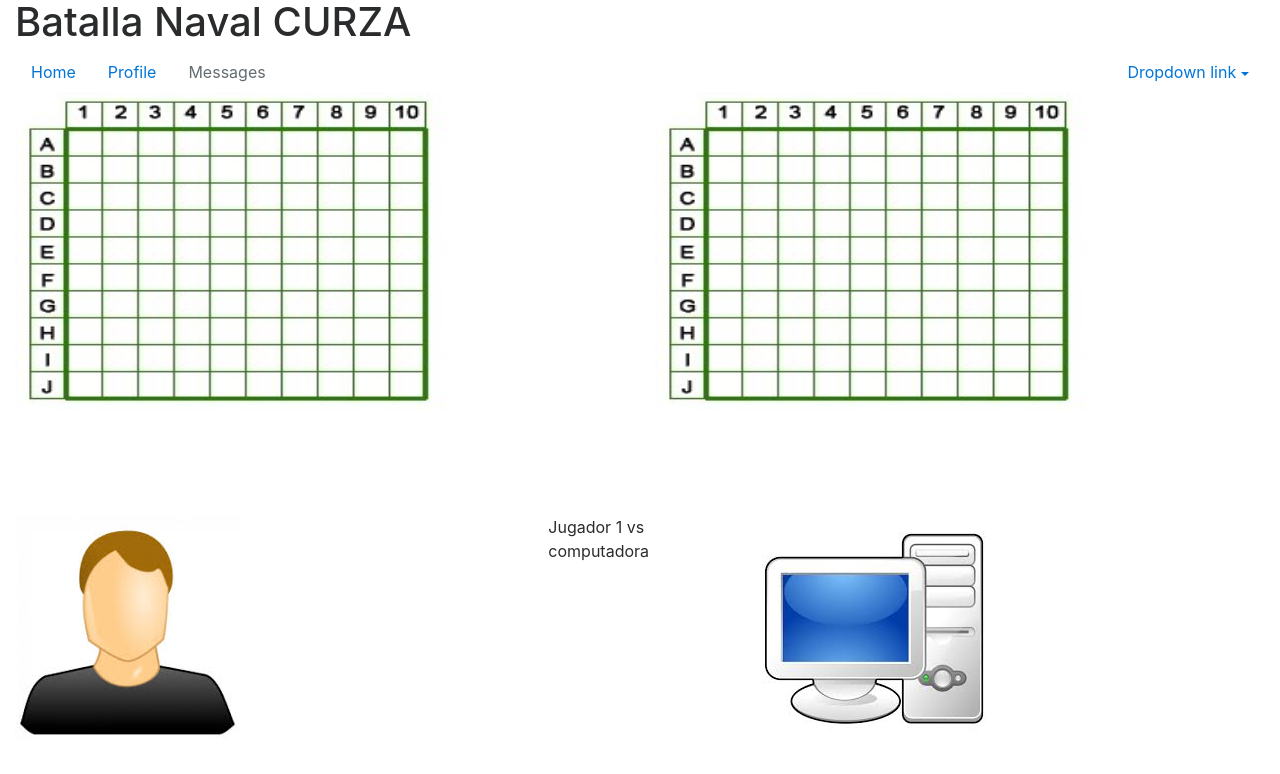
After one commit to mdvazquez/batallanaval, a PHP site: page /paginajuego.php in a window 1280 px wide. The commit adds this page. Shown: the top 774 px of the page. Run offline with PHP 8.4, Linux system fonts and the light colour scheme.

Commit message:
Agregado de la pagina de juego

```diff
--- a/css/style.css
+++ b/css/style.css
@@ -1 +1,4 @@
-# Empty CSS file for your own CSS
+img.dummy {
+    width: 75%;
+    height: 75%;
+}
--- a/index.php
+++ b/index.php
@@ -15,7 +15,6 @@
 
     </head>
     <body>
-
         <div class="container-fluid">
             <div class="row">
                 <div class="col-md-12">
@@ -190,7 +189,7 @@
                     </table>
                 </div>
                 <div class="col-md-6">
-			<img alt="Bootstrap Image Preview" src="http://www.layoutit.com/img/sports-q-c-140-140-3.jpg">
+                    <img alt="Bootstrap Image Preview" src="images\grilla.jpg">
                 </div>
             </div>
             <div class="row">
@@ -216,7 +215,6 @@
                 </div>
             </div>
         </div>
-
         <script src="js/jquery.min.js"></script>
         <script src="js/bootstrap.min.js"></script>
         <script src="js/scripts.js"></script>
--- /dev/null
+++ b/paginajuego.php
@@ -0,0 +1,77 @@
+<!DOCTYPE html>
+<html lang="en">
+    <head>
+        <meta charset="utf-8">
+        <meta http-equiv="X-UA-Compatible" content="IE=edge">
+        <meta name="viewport" content="width=device-width, initial-scale=1">
+
+        <title>Bootstrap 4, from LayoutIt!</title>
+
+        <meta name="description" content="Source code generated using layoutit.com">
+        <meta name="author" content="LayoutIt!">
+
+        <link href="css/bootstrap.min.css" rel="stylesheet">
+        <link href="css/style.css" rel="stylesheet">
+
+    </head>
+    <body>
+        <div class="container-fluid">
+            <div class="row">
+                <div class="col-md-12">
+                    <div class="page-header">
+                        <h1>
+                            <div>
+                                Batalla Naval CURZA
+                            </div>
+                        </h1>
+                    </div>
+                </div>
+            </div>
+            <div class="row">
+                <div class="col-md-12">
+                    <ul class="nav">
+                        <li class="nav-item">
+                            <a class="nav-link active" href="#">Home</a>
+                        </li>
+                        <li class="nav-item">
+                            <a class="nav-link" href="#">Profile</a>
+                        </li>
+                        <li class="nav-item">
+                            <a class="nav-link disabled" href="#">Messages</a>
+                        </li>
+                        <li class="nav-item dropdown ml-md-auto">
+                            <a class="nav-link dropdown-toggle" href="http://example.com" id="navbarDropdownMenuLink" data-toggle="dropdown">Dropdown link</a>
+                            <div class="dropdown-menu dropdown-menu-right" aria-labelledby="navbarDropdownMenuLink">
+                                <a class="dropdown-item" href="#">Action</a> <a class="dropdown-item" href="#">Another action</a> <a class="dropdown-item" href="#">Something else here</a>
+                                <div class="dropdown-divider">
+                                </div> <a class="dropdown-item" href="#">Separated link</a>
+                            </div>
+                        </li>
+                    </ul>
+                </div>
+            </div>
+            <div class="row">
+                <div class="col-md-6">
+                    <img class="dummy" alt="Bootstrap Image Preview" src="images\grilla.jpg">
+                </div>
+                <div class="col-md-6">
+                    <img class="dummy" alt="Bootstrap Image Preview" src="images\grilla.jpg">
+                </div>
+            </div>
+            <div class="row">
+                <div class="col-md-5">
+                  <img alt="Jugador 1" src="images\usuario.jpg">
+                </div>
+                <div class="col-md-2">
+                    Jugador 1 vs computadora
+                </div>
+                <div class="col-md-5">
+                    <img alt="Computadora" src="images\computadora.jpg">
+                </div>
+            </div>
+        </div>
+        <script src="js/jquery.min.js"></script>
+        <script src="js/bootstrap.min.js"></script>
+        <script src="js/scripts.js"></script>
+    </body>
+</html>
```
Also changed, not shown: images/computadora.jpg (added), images/grilla.jpg (added), images/usuario.jpg (added). Lines whose indentation alone changed are shown as unchanged.
